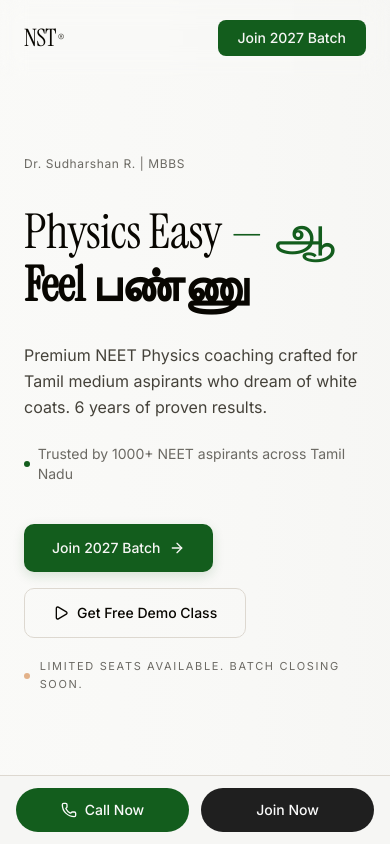
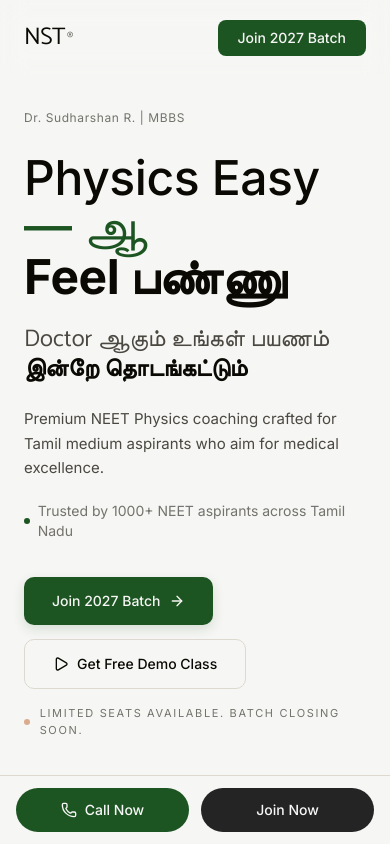
Before and after one commit to VickyVignesh0913/NST, a React (Vite) app: page / in a window 390 px wide. Shown: the top 844 px of the page. Built offline with nearby package versions, Linux system fonts and the light colour scheme.

Commit message:
redesign hero: Catamaran Tamil font, emotional line, Inter/English, new overlay and color system

```diff
--- a/index.html
+++ b/index.html
@@ -8,7 +8,7 @@
     <meta name="description" content="Premium NEET Physics coaching for Tamil medium aspirants. 6+ years of proven results." />
     <link rel="preconnect" href="https://fonts.googleapis.com">
     <link rel="preconnect" href="https://fonts.gstatic.com" crossorigin>
-    <link href="https://fonts.googleapis.com/css2?family=Instrument+Serif&family=Inter:wght@400;500&display=swap" rel="stylesheet">
+    <link href="https://fonts.googleapis.com/css2?family=Catamaran:wght@400;500;600;700;800&family=Inter:wght@400;500;600;700&display=swap" rel="stylesheet">
   </head>
   <body class="font-body">
     <div id="root"></div>
--- a/src/components/LandingPage.tsx
+++ b/src/components/LandingPage.tsx
@@ -51,7 +51,7 @@
           <a href="#home" className="flex items-baseline">
             <span
               className="text-2xl tracking-tight"
-              style={{ fontFamily: "'Instrument Serif', serif", color: 'var(--text-primary)' }}
+              style={{ fontFamily: "'Catamaran', 'Inter', sans-serif", color: 'var(--text-primary)' }}
             >
               NST
             </span>
@@ -92,11 +92,14 @@
   return (
     <section id="home" className="relative min-h-screen overflow-hidden">
       {/* Right-side Hero Image */}
-      <div className="absolute inset-y-0 right-0 w-[70%] lg:block hidden">
+      <div className="absolute inset-y-0 right-0 w-[68%] lg:block hidden">
         <img
           src="/hero.png"
           alt="NEET Physics coaching - Student studying"
           className="absolute inset-0 w-full h-full object-cover object-right"
+          style={{
+            filter: 'contrast(1.05) saturate(1.02)',
+          }}
           loading="eager"
         />
       </div>
@@ -105,48 +108,57 @@
       <div
         className="absolute inset-0"
         style={{
-          background: 'linear-gradient(to right, rgba(250,250,248,0.92) 0%, rgba(250,250,248,0.6) 55%, rgba(250,250,248,0.1) 100%)'
+          background: 'linear-gradient(to right, rgba(246,246,244,0.92) 0%, rgba(246,246,244,0.6) 40%, rgba(246,246,244,0.1) 100%)'
         }}
       />
 
       {/* Content */}
       <div className="relative z-10 max-w-7xl mx-auto w-full px-6 h-screen flex items-center">
         <div className="w-full max-w-[520px]">
-          {/* Label */}
-          <div className="animate-fade-rise mb-8">
-            <span className="text-xs tracking-wider" style={{ color: 'var(--text-dim)' }}>
+          {/* Eyebrow Label */}
+          <div className="animate-fade-rise mb-6">
+            <span className="text-xs tracking-wider" style={{ color: 'var(--text-dim)', fontFamily: "'Inter', sans-serif" }}>
               Dr. Sudharshan R. | MBBS
             </span>
           </div>
 
-          {/* Headline */}
+          {/* Main Headline */}
           <h1
-            className="animate-fade-rise tracking-tight leading-[1.1]"
-            style={{ fontFamily: "'Instrument Serif', serif", color: 'var(--text-primary)' }}
+            className="animate-fade-rise tracking-tight leading-[1.08]"
+            style={{ fontFamily: "'Inter', sans-serif", color: 'var(--text-primary)' }}
           >
-            <span className="block text-5xl sm:text-6xl lg:text-7xl font-normal">
+            <span className="block text-5xl sm:text-6xl lg:text-[68px] font-[500]">
               Physics Easy{' '}
               <span className="text-academic">— ஆ</span>
             </span>
-            <span className="block text-5xl sm:text-6xl lg:text-[72px] mt-1 font-bold leading-[1.05]">
+            <span className="block text-5xl sm:text-6xl lg:text-[72px] mt-0.5 font-bold leading-[1.05]">
               Feel பண்ணு
             </span>
           </h1>
 
-          {/* Supporting Text */}
-          <p className="animate-fade-rise-delay text-base mt-8 leading-relaxed max-w-[480px]" style={{ color: 'var(--text-secondary)' }}>
-            Premium NEET Physics coaching crafted for Tamil medium aspirants who dream of white coats.
-            6 years of proven results.
+          {/* Tamil Emotional Line */}
+          <div className="animate-fade-rise-delay mt-6" style={{ fontFamily: "'Catamaran', sans-serif" }}>
+            <p className="text-2xl sm:text-3xl lg:text-[34px] leading-[1.15]" style={{ color: 'var(--text-secondary)' }}>
+              Doctor ஆகும் உங்கள் பயணம்
+            </p>
+            <p className="text-2xl sm:text-3xl lg:text-[34px] leading-[1.15] mt-0.5 font-semibold" style={{ color: 'var(--text-primary)' }}>
+              இன்றே தொடங்கட்டும்
+            </p>
+          </div>
+
+          {/* Supporting Paragraph */}
+          <p className="animate-fade-rise-delay text-[15px] mt-6 leading-relaxed max-w-[500px]" style={{ color: 'var(--text-secondary)', fontFamily: "'Inter', sans-serif" }}>
+            Premium NEET Physics coaching crafted for Tamil medium aspirants who aim for medical excellence.
           </p>
 
           {/* Inline Credibility */}
-          <p className="animate-fade-rise-delay text-sm mt-6 flex items-center gap-2" style={{ color: 'var(--text-dim)' }}>
+          <p className="animate-fade-rise-delay text-sm mt-5 flex items-center gap-2" style={{ color: 'var(--text-dim)', fontFamily: "'Inter', sans-serif" }}>
             <span className="inline-block w-1.5 h-1.5 rounded-full" style={{ background: 'var(--accent-primary)' }} />
             Trusted by 1000+ NEET aspirants across Tamil Nadu
           </p>
 
           {/* CTA Row */}
-          <div className="animate-fade-rise-delay-2 flex flex-wrap items-center gap-4 mt-10">
+          <div className="animate-fade-rise-delay-2 flex flex-wrap items-center gap-3.5 mt-9">
             <motion.a
               href="#courses"
               className="hero-btn-primary px-7 py-3.5 text-sm inline-flex items-center gap-2"
@@ -170,7 +182,7 @@
           </div>
 
           {/* Subtext */}
-          <p className="animate-fade-rise-delay-2 text-[11px] uppercase tracking-[0.15em] mt-5 flex items-center gap-2.5" style={{ color: 'var(--text-dim)' }}>
+          <p className="animate-fade-rise-delay-2 text-[11px] uppercase tracking-[0.15em] mt-4 flex items-center gap-2.5" style={{ color: 'var(--text-dim)', fontFamily: "'Inter', sans-serif" }}>
             <span className="inline-block w-1.5 h-1.5 rounded-full animate-pulse" style={{ background: 'var(--accent-warm)' }} />
             Limited seats available. Batch closing soon.
           </p>
@@ -312,7 +324,7 @@
             <span className="text-xs uppercase tracking-widest text-secondary">Experience</span>
             <h2
               className="text-4xl sm:text-5xl text-foreground mt-4 leading-tight"
-              style={{ fontFamily: "'Instrument Serif', serif" }}
+              style={{ fontFamily: "'Catamaran', 'Inter', sans-serif" }}
             >
               Inside a Real <em className="not-italic text-academic">NST Class</em>
             </h2>
@@ -452,7 +464,7 @@
           <span className="text-xs uppercase tracking-widest text-secondary">Programs</span>
           <h2
             className="text-4xl sm:text-5xl text-foreground mt-4 leading-tight"
-            style={{ fontFamily: "'Instrument Serif', serif" }}
+            style={{ fontFamily: "'Catamaran', 'Inter', sans-serif" }}
           >
             Programs built for <em className="not-italic text-academic">NEET dominance</em>
           </h2>
@@ -487,7 +499,7 @@
 
               <div className="mb-6">
                 <div className="flex items-baseline gap-2">
-                  <span className="text-3xl text-foreground font-light" style={{ fontFamily: "'Instrument Serif', serif" }}>
+                  <span className="text-3xl text-foreground font-light" style={{ fontFamily: "'Catamaran', 'Inter', sans-serif" }}>
                     {course.price}
                   </span>
                   <span className="text-sm text-secondary line-through">{course.original}</span>
@@ -542,7 +554,7 @@
           <span className="text-xs uppercase tracking-widest text-secondary">Results</span>
           <h2
             className="text-4xl sm:text-5xl text-foreground mt-4 leading-tight"
-            style={{ fontFamily: "'Instrument Serif', serif" }}
+            style={{ fontFamily: "'Catamaran', 'Inter', sans-serif" }}
           >
             Scoreboards that <em className="not-italic text-academic">speak louder</em>
           </h2>
@@ -568,7 +580,7 @@
               </div>
 
               <p className="text-secondary text-xs uppercase tracking-wider mb-2">{student.name}</p>
-              <p className="text-5xl text-foreground font-light mb-1" style={{ fontFamily: "'Instrument Serif', serif" }}>
+              <p className="text-5xl text-foreground font-light mb-1" style={{ fontFamily: "'Catamaran', 'Inter', sans-serif" }}>
                 {student.score}<span className="text-2xl text-secondary">/{student.total}</span>
               </p>
               <p style={{ color: 'var(--accent-primary)' }} className="text-sm">{student.story}</p>
@@ -589,7 +601,7 @@
                 <span className="inline-block mb-3 text-xs font-medium uppercase tracking-wider" style={{ color: 'var(--accent-primary)', background: 'oklch(72% 0.18 162 / 0.1)', paddingInline: '12px', paddingBlock: '4px', borderRadius: '9999px' }}>
                   Featured Case Study
                 </span>
-                <h3 className="text-2xl md:text-3xl text-foreground font-light mb-2" style={{ fontFamily: "'Instrument Serif', serif" }}>
+                <h3 className="text-2xl md:text-3xl text-foreground font-light mb-2" style={{ fontFamily: "'Catamaran', 'Inter', sans-serif" }}>
                   From 40 → 165 in 6 months
                 </h3>
                 <p className="text-secondary text-sm md:text-base leading-relaxed max-w-md">
@@ -607,12 +619,12 @@
                 <div className="flex items-center gap-4">
                   <div className="text-center">
                     <p className="text-secondary text-xs uppercase tracking-wider mb-1">Before</p>
-                    <p className="text-4xl text-secondary font-light" style={{ fontFamily: "'Instrument Serif', serif" }}>40</p>
+                    <p className="text-4xl text-secondary font-light" style={{ fontFamily: "'Catamaran', 'Inter', sans-serif" }}>40</p>
                   </div>
                   <ArrowRight className="w-8 h-8" style={{ color: 'var(--accent-primary)' }} />
                   <div className="text-center">
                     <p style={{ color: 'var(--accent-primary)' }} className="text-xs uppercase tracking-wider mb-1">After</p>
-                    <p className="text-4xl text-foreground font-light" style={{ fontFamily: "'Instrument Serif', serif" }}>165</p>
+                    <p className="text-4xl text-foreground font-light" style={{ fontFamily: "'Catamaran', 'Inter', sans-serif" }}>165</p>
                   </div>
                 </div>
               </div>
@@ -666,7 +678,7 @@
             <span className="text-xs uppercase tracking-widest text-secondary">The Method</span>
             <h2
               className="text-4xl sm:text-5xl text-foreground mt-4 leading-tight"
-              style={{ fontFamily: "'Instrument Serif', serif" }}
+              style={{ fontFamily: "'Catamaran', 'Inter', sans-serif" }}
             >
               How we turn <em className="not-italic text-academic">fear into 150+</em>
             </h2>
@@ -689,9 +701,9 @@
                   "flex-shrink-0 w-12 h-12 rounded-xl flex items-center justify-center font-light text-xl",
                   step.highlight ? "text-background" : "card"
                 )} style={{
-                  fontFamily: "'Instrument Serif', serif",
+                  fontFamily: "'Catamaran', 'Inter', sans-serif",
                   background: step.highlight ? 'var(--accent-primary)' : undefined,
-                  color: step.highlight ? '#F7F3EE' : 'var(--accent-primary)'
+                  color: step.highlight ? '#f6f6f4' : 'var(--accent-primary)'
                 }}>
                   {step.num}
                 </div>
@@ -730,7 +742,7 @@
           <span className="text-xs uppercase tracking-widest text-secondary">Comparison</span>
           <h2
             className="text-4xl sm:text-5xl text-foreground mt-4"
-            style={{ fontFamily: "'Instrument Serif', serif" }}
+            style={{ fontFamily: "'Catamaran', 'Inter', sans-serif" }}
           >
             Why Students Choose <em className="not-italic text-academic">NST</em>
           </h2>
@@ -827,7 +839,7 @@
           <span className="text-xs uppercase tracking-widest text-secondary">Stories</span>
           <h2
             className="text-4xl sm:text-5xl text-foreground mt-4"
-            style={{ fontFamily: "'Instrument Serif', serif" }}
+            style={{ fontFamily: "'Catamaran', 'Inter', sans-serif" }}
           >
             Voices from the <em className="not-italic text-academic">white coat journey</em>
           </h2>
@@ -844,7 +856,7 @@
               className="card rounded-2xl p-8"
             >
               <Quote className="w-8 h-8 mb-4" style={{ color: 'oklch(72% 0.18 162 / 0.3)' }} />
-              <p className="text-lg text-foreground italic leading-relaxed mb-6" style={{ fontFamily: "'Instrument Serif', serif" }}>
+              <p className="text-lg text-foreground italic leading-relaxed mb-6" style={{ fontFamily: "'Catamaran', 'Inter', sans-serif" }}>
                 "{t.quote}"
               </p>
               <div className="flex items-center gap-3">
@@ -887,7 +899,7 @@
                 <div className="w-36 h-36 mx-auto card rounded-full flex items-center justify-center mb-4 relative">
                   <div className="absolute inset-[2px] rounded-full bg-gradient-to-tr from-emerald-200/60 via-transparent to-blue-200/60 animate-[spin_8s_linear_infinite]" />
                   <div className="w-28 h-28 rounded-full flex items-center justify-center relative z-10" style={{ background: '#2F4F6F' }}>
-                    <span className="text-3xl text-white font-light" style={{ fontFamily: "'Instrument Serif', serif" }}>DR. S</span>
+                    <span className="text-3xl text-white font-light" style={{ fontFamily: "'Catamaran', 'Inter', sans-serif" }}>DR. S</span>
                   </div>
                   <motion.div
                     className="absolute -top-1 -right-1 z-20"
@@ -900,7 +912,7 @@
                     </div>
                   </motion.div>
                 </div>
-                <p className="text-2xl text-foreground font-light" style={{ fontFamily: "'Instrument Serif', serif" }}>Dr. Sudharshan R.</p>
+                <p className="text-2xl text-foreground font-light" style={{ fontFamily: "'Catamaran', 'Inter', sans-serif" }}>Dr. Sudharshan R.</p>
                 <p className="text-sm mt-1" style={{ color: 'var(--accent-primary)' }}>MBBS, Govt. Erode Medical College</p>
                 <div className="flex flex-wrap justify-center gap-2 mt-4">
                   <motion.span
@@ -925,7 +937,7 @@
               whileHover={{ y: -3 }}
               transition={{ duration: 0.25 }}
             >
-              <p className="text-3xl text-foreground font-light" style={{ fontFamily: "'Instrument Serif', serif" }}>2019</p>
+              <p className="text-3xl text-foreground font-light" style={{ fontFamily: "'Catamaran', 'Inter', sans-serif" }}>2019</p>
               <p className="text-secondary text-xs uppercase tracking-wider">NEET Cracker</p>
             </motion.div>
             <div className="absolute -top-4 -left-4 text-background px-3 py-2 rounded-lg text-xs font-bold uppercase tracking-wider shadow-lg z-20" style={{ background: 'var(--accent-primary)' }}>
@@ -944,7 +956,7 @@
 
             <h2
               className="text-4xl sm:text-5xl text-foreground leading-tight"
-              style={{ fontFamily: "'Instrument Serif', serif" }}
+              style={{ fontFamily: "'Catamaran', 'Inter', sans-serif" }}
             >
               SR 1207 → 1000+ 120+ Scorers
             </h2>
@@ -969,15 +981,15 @@
 
             <div className="grid grid-cols-3 gap-3 sm:gap-4 mt-8">
               <div className="card p-4 rounded-xl flex flex-col items-center justify-center text-center">
-                <p className="text-3xl sm:text-4xl text-foreground font-light mb-1" style={{ fontFamily: "'Instrument Serif', serif" }}>SR 1207</p>
+                <p className="text-3xl sm:text-4xl text-foreground font-light mb-1" style={{ fontFamily: "'Catamaran', 'Inter', sans-serif" }}>SR 1207</p>
                 <p className="text-[10px] sm:text-xs uppercase tracking-wider text-secondary">NEET 2019 Rank</p>
               </div>
               <div className="card p-4 rounded-xl flex flex-col items-center justify-center text-center">
-                <p className="text-3xl sm:text-4xl text-foreground font-light mb-1" style={{ fontFamily: "'Instrument Serif', serif" }}>1000+</p>
+                <p className="text-3xl sm:text-4xl text-foreground font-light mb-1" style={{ fontFamily: "'Catamaran', 'Inter', sans-serif" }}>1000+</p>
                 <p className="text-[10px] sm:text-xs uppercase tracking-wider text-secondary">120+ Scorers</p>
               </div>
               <div className="card p-4 rounded-xl flex flex-col items-center justify-center text-center">
-                <p className="text-3xl sm:text-4xl text-foreground font-light mb-1" style={{ fontFamily: "'Instrument Serif', serif" }}>30+</p>
+                <p className="text-3xl sm:text-4xl text-foreground font-light mb-1" style={{ fontFamily: "'Catamaran', 'Inter', sans-serif" }}>30+</p>
                 <p className="text-[10px] sm:text-xs uppercase tracking-wider text-secondary">MCQs / Year</p>
               </div>
             </div>
@@ -1128,7 +1140,7 @@
                 <Check className="w-6 h-6" style={{ color: 'var(--accent-primary)' }} />
               </div>
             </div>
-            <h3 className="text-2xl text-foreground mb-4" style={{ fontFamily: "'Instrument Serif', serif" }}>
+            <h3 className="text-2xl text-foreground mb-4" style={{ fontFamily: "'Catamaran', 'Inter', sans-serif" }}>
               Application Received!
             </h3>
             <p className="text-secondary mb-6">
@@ -1274,10 +1286,10 @@
     <footer className="relative py-12" style={{ borderTop: '1px solid var(--border-subtle)' }}>
       <div className="max-w-7xl mx-auto px-6 flex flex-col md:flex-row items-center justify-between gap-6">
         <div className="flex items-center gap-2">
-          <div className="w-8 h-8 card rounded-md flex items-center justify-center text-foreground font-bold text-sm" style={{ fontFamily: "'Instrument Serif', serif" }}>
+          <div className="w-8 h-8 card rounded-md flex items-center justify-center text-foreground font-bold text-sm" style={{ fontFamily: "'Catamaran', 'Inter', sans-serif" }}>
             N
           </div>
-          <span className="font-medium text-foreground" style={{ fontFamily: "'Instrument Serif', serif" }}>NST</span>
+          <span className="font-medium text-foreground" style={{ fontFamily: "'Catamaran', 'Inter', sans-serif" }}>NST</span>
         </div>
         <div className="flex gap-6 text-sm text-secondary">
           <a href="#home" className="hover:text-foreground transition-colors">Home</a>
--- a/src/styles/globals.css
+++ b/src/styles/globals.css
@@ -5,23 +5,24 @@
 @layer base {
   :root {
     --bg-base: #f6f6f4;
-    --bg-surface: #FFFFFF;
+    --bg-surface: #FEFDFB;
     --bg-elevated: #FAFAF7;
-    --accent-primary: oklch(42% 0.12 145);
-    --accent-warm: oklch(65% 0.14 55);
-    --accent-muted: oklch(60% 0.06 240);
-    --text-primary: oklch(12% 0.02 95);
-    --text-secondary: oklch(38% 0.015 95);
-    --text-dim: oklch(52% 0.01 95);
+    --accent-primary: oklch(40% 0.10 145);
+    --accent-hover: oklch(34% 0.09 145);
+    --accent-warm: oklch(62% 0.13 50);
+    --accent-muted: oklch(55% 0.05 240);
+    --text-primary: oklch(14% 0.015 95);
+    --text-secondary: oklch(40% 0.012 95);
+    --text-dim: oklch(55% 0.008 95);
     --border-subtle: #ddd8d0;
-    --border-accent: oklch(42% 0.12 145);
+    --border-accent: oklch(40% 0.10 145);
 
-    --background: 0 0% 98%;
-    --foreground: 0 0% 12%;
-    --muted-foreground: 0 0% 42%;
-    --primary: 0 0% 12%;
+    --background: 0 0% 97%;
+    --foreground: 0 0% 14%;
+    --muted-foreground: 0 0% 44%;
+    --primary: 0 0% 14%;
     --primary-foreground: 0 0% 98%;
-    --secondary: 0 0% 42%;
+    --secondary: 0 0% 44%;
     --muted: 0 0% 90%;
     --accent: 0 0% 90%;
     --border: 0 0% 82%;
@@ -35,23 +36,21 @@
   body {
     background-color: var(--bg-base);
     color: var(--text-primary);
-    font-family: 'Inter', sans-serif;
+    font-family: 'Inter', 'Catamaran', sans-serif;
     line-height: 1.6;
     -webkit-font-smoothing: antialiased;
     -moz-osx-font-smoothing: grayscale;
   }
 
   h1, h2, h3, h4 {
-    font-family: 'Instrument Serif', serif;
     color: var(--text-primary);
-    line-height: 1.05;
   }
 }
 
 @layer components {
   .card {
-    background: #FFFFFF;
-    border: 1px solid #E8E2D8;
+    background: var(--bg-surface);
+    border: 1px solid var(--border-subtle);
     border-radius: 16px;
     box-shadow: 0 10px 30px rgba(0,0,0,0.04);
     transition: transform 0.25s ease, box-shadow 0.25s ease;
@@ -63,8 +62,8 @@
   }
 
   .card-surface {
-    background: #FFFFFF;
-    border: 1px solid #E8E2D8;
+    background: var(--bg-surface);
+    border: 1px solid var(--border-subtle);
     border-radius: 16px;
     box-shadow: 0 10px 30px rgba(0,0,0,0.04);
     transition: transform 0.25s ease, box-shadow 0.25s ease;
@@ -76,8 +75,8 @@
   }
 
   .card-elevated {
-    background: #FFFFFF;
-    border: 1px solid #E8E2D8;
+    background: var(--bg-surface);
+    border: 1px solid var(--border-subtle);
     border-radius: 16px;
     box-shadow: 0 10px 30px rgba(0,0,0,0.04);
     transition: transform 0.25s ease, box-shadow 0.25s ease;
@@ -89,8 +88,8 @@
   }
 
   .liquid-glass {
-    background: #FFFFFF;
-    border: 1px solid #E8E2D8;
+    background: var(--bg-surface);
+    border: 1px solid var(--border-subtle);
     border-radius: 16px;
     box-shadow: 0 10px 30px rgba(0,0,0,0.04);
     transition: transform 0.25s ease, box-shadow 0.25s ease;
@@ -103,15 +102,16 @@
 
   .hero-btn-primary {
     background: var(--accent-primary);
-    color: #f6f6f4;
+    color: var(--bg-base);
     border-radius: 10px;
     font-weight: 500;
-    transition: transform 0.2s ease-out, box-shadow 0.2s ease-out;
-    box-shadow: 0 4px 12px oklch(42% 0.12 145 / 0.15);
+    transition: transform 0.2s ease-out, box-shadow 0.2s ease-out, background 0.2s ease-out;
+    box-shadow: 0 4px 12px oklch(40% 0.10 145 / 0.15);
   }
 
   .hero-btn-primary:hover {
-    box-shadow: 0 8px 20px oklch(42% 0.12 145 / 0.25);
+    background: var(--accent-hover);
+    box-shadow: 0 8px 20px oklch(40% 0.10 145 / 0.25);
   }
 
   .hero-btn-secondary {
@@ -131,7 +131,7 @@
 
   .btn-primary {
     background: var(--accent-primary);
-    color: #f6f6f4;
+    color: var(--bg-base);
     border-radius: 8px;
     font-weight: 500;
     transition: all 0.18s ease-out;
@@ -167,7 +167,7 @@
 
   .heading-xl {
     font-size: clamp(32px, 5vw, 56px);
-    font-family: 'Instrument Serif', serif;
+    font-family: 'Catamaran', 'Inter', sans-serif;
     color: var(--text-primary);
     line-height: 1.05;
   }
@@ -207,7 +207,7 @@
   .input-glow:focus {
     outline: none;
     border-color: var(--accent-primary);
-    box-shadow: 0 0 0 3px oklch(72% 0.18 162 / 0.15);
+    box-shadow: 0 0 0 3px oklch(72% 0.18 145 / 0.15);
   }
 
   .gradient-border {
@@ -238,7 +238,7 @@
     transition: color 0.2s ease-in-out;
   }
   .text-academic:hover {
-    color: oklch(35% 0.10 145);
+    color: var(--accent-hover);
   }
 
   .animate-fade-rise {
@@ -261,6 +261,10 @@
 
   .top-accent {
     border-top: 3px solid var(--accent-primary);
+  }
+
+  .font-tamil {
+    font-family: 'Catamaran', sans-serif;
   }
 }
 
```
